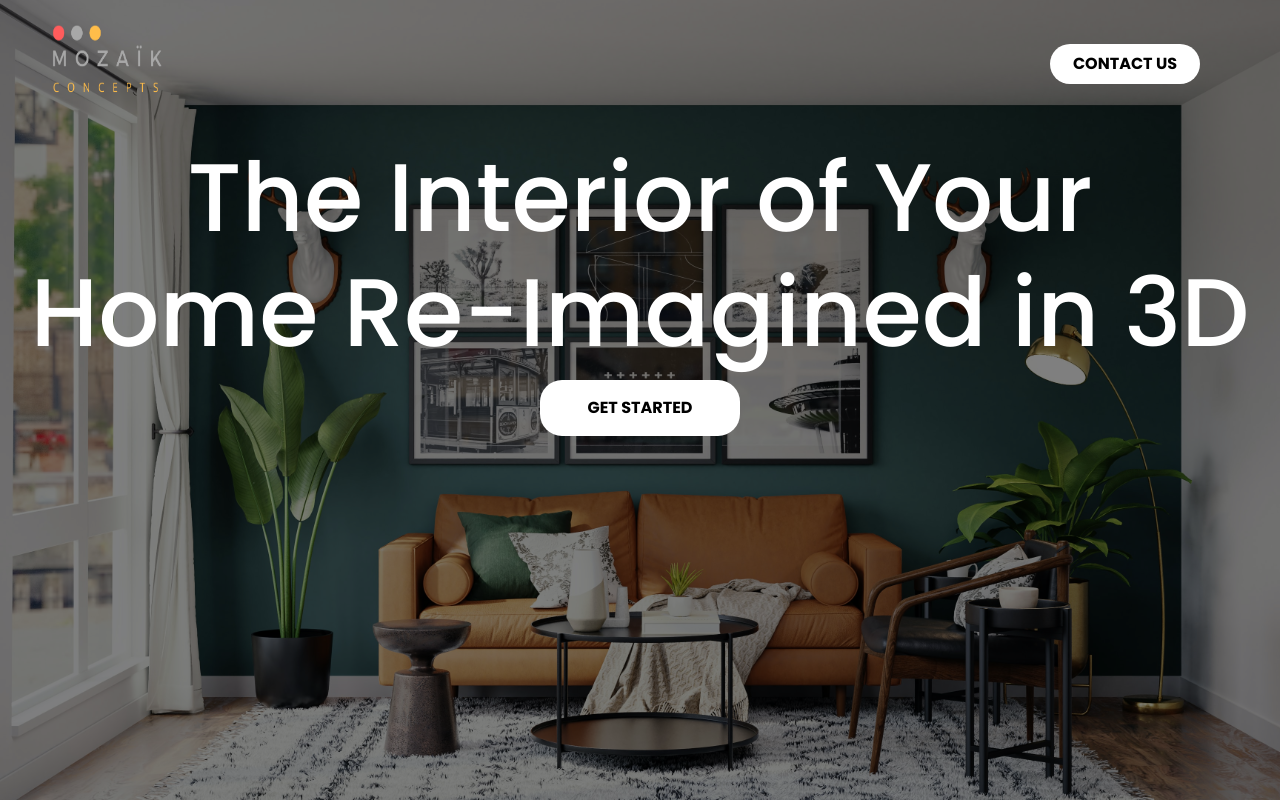
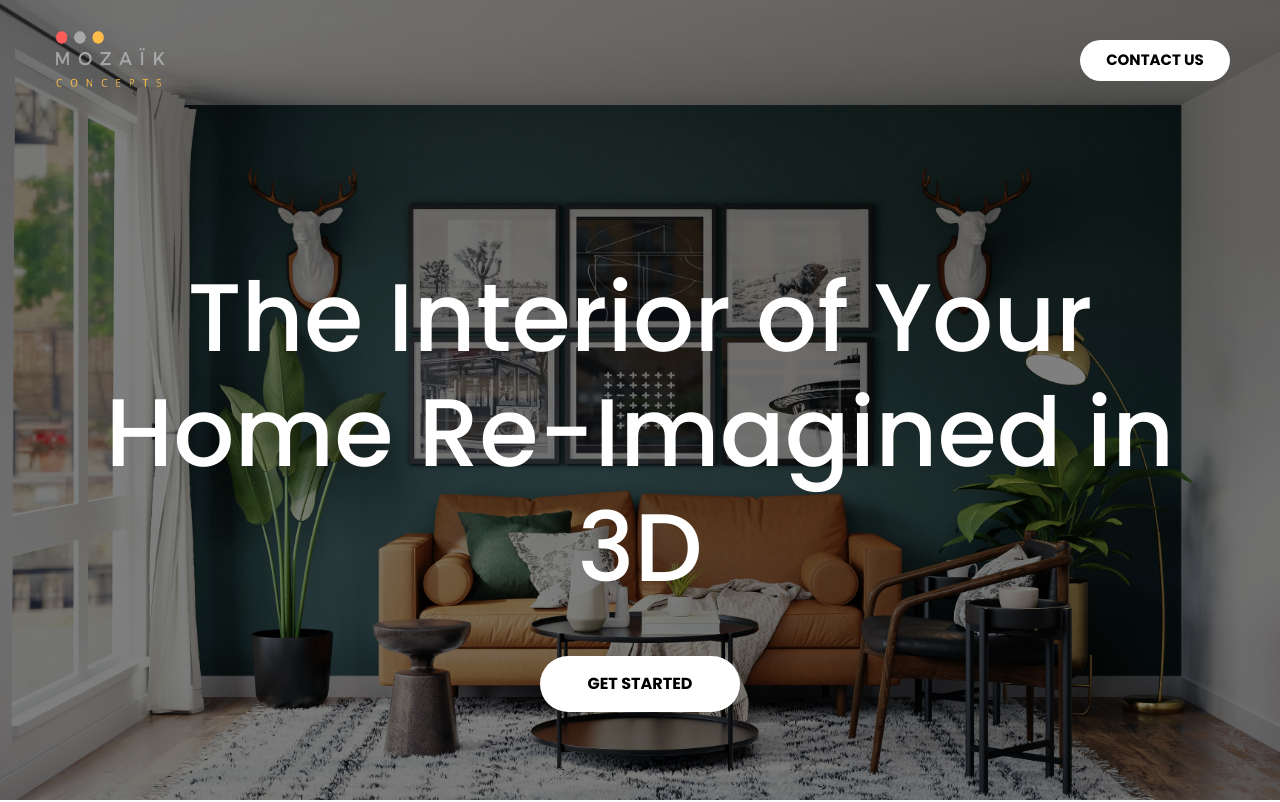
Before and after one commit to ArseneMerci/promotion-typeform, a Next.js app: page / in a window 1280 px wide. Shown: the top 802 px of the page. Built offline with nearby package versions, Linux system fonts and the light colour scheme.

Commit message:
modifying items positioning on home page

```diff
--- a/pages/index.js
+++ b/pages/index.js
@@ -4,12 +4,8 @@ import Stepper from 'react-stepper-horizontal'
 import { useRouter } from 'next/router'
 import Head from 'next/head';
 import Link from 'next/link';
-import { BiSearch } from "react-icons/bi"
-import { FaShippingFast,FaCertificate,FaFacebookF } from "react-icons/fa"
+import { FaShippingFast,FaCertificate } from "react-icons/fa"
 import { MdOutlineVerified } from "react-icons/md"
-import { RiDoubleQuotesL,RiInstagramFill } from "react-icons/ri"
-import { IoIosArrowUp,IoIosArrowDown} from "react-icons/io"
-import { GiHamburgerMenu } from "react-icons/gi"
 import profile from '../public/assets/aboute4.jpg'
 
 export default function Home() {
@@ -21,34 +17,32 @@ export default function Home() {
         <meta name="description" content="" />
         <link rel="icon" href="/assets/logo.png" />
       </Head>
-        <div className={`container-fluid ${styles.container}`}>
-            <div className={styles.overlay}>
-                <div className={`row ${styles.navbar}`}>
-                    <div className={`col-lg-2 col-md-6 col-sm-2 ${styles.logoContainer}`}>
+        <div className={styles.container}>
+            <div className={styles.navbar}>
+                <div className={styles.logoContainer}>
                     <Link href="https://mozaikconcepts.com">
                         <a>
                         <Image
                             src="/assets/logoLight.png"
                             alt="logo"
                             width={120}
-                                height={120}
+                            height={100}
                         />
                         </a>
                     </Link>
                 </div>
-                    <div className={`col-lg-10 col-md-6 col-sm-6 ${styles.menuContainer}`}>
+                <div className={styles.menuContainer}>
                     <Link href="https://www.mozaikconcepts.com/Contact"><button >Contact Us</button></Link>
                     <span></span>
                 </div>
             </div>
-                <div className={`row ${styles.headerContainer}`}>
-                    <div className={`col-lg-12 col-sm-12 ${styles.headerText}`}>
-                        <h1><center>The Interior of Your</center>Home Re-Imagined in 3D</h1>
+            <div className={styles.headerContainer}>
+                <div className={styles.headerText}>
+                    <h1>The Interior of Your Home Re-Imagined in 3D</h1>
                 </div>
-                    <div className={`col-lg-12 col-sm-12 ${styles.headerSubText}`}>
+                <div className={styles.headerSubText}>
                     <Link href="/order"><button >Get Started</button></Link>
                     <span></span>
-                    </div>
                 </div>
             </div>
         </div>
@@ -128,59 +122,6 @@ export default function Home() {
                 </div>
             </div>
         </div>
-
-        {/* <div className="container-fluid">
-            <div className={` row ${styles.spaceContainer}`}>
-                <div className={` col-lg-12 col-sm-12 ${styles.spaceContent}`}>
-                    <p>
-                    Whether you are designing your house for the first time or renovating it, we can help you find your style
-                    as well as guiding you using our 3D rendering App and follow up on the whole project until it is completed
-                    </p>
     </div>
-            </div>
-        </div>
-        <div className="container-fluid">
-            <div className={` row ${styles.showStyleContainer}`}>
-                <div className={` col-lg-4  col-md-12 ${styles.styleContent}`}>
-                    <h4>Tell Us What You Want.</h4>
-                    <p>Through different steps, we get to understand your style and how you
-                        want your space to look like. </p>
-                </div>
-                <div className={` col-lg-8  col-md-12 ${styles.styleImage1}`}>
-                </div>
-            </div>
-        </div>
-        <div className="container-fluid ">
-            <div className={` row ${styles.showStyleContainer } ${styles.mar5} `}>
-            <div className={` col-lg-4  col-md-12 ${styles.styleContent}`} >
-                   <h4>Your Space Re-Imagined in 3D.</h4>
-                    <p>
-                        Using renowned softwares, our designers will come up with 3D concepts
-                        and moodboards that will help you visualize your desired space. They will also
-                        work hand in hand with you to make sure that they deliver a final product you are satisfied with.
-                    </p>
-                </div>
-                <div className={` col-lg-8  col-md-12 ${styles.styleImage2} order-lg-first`} >
-
-                </div>
-
-            </div>
-        </div>
-        <div className="container-fluid">
-            <div className={` row ${styles.showStyleContainer} ${styles.mar5}`}>
-                <div className={` col-lg-4 pt-3 col-md-12 ${styles.styleContent}`}>
-                    <h4>Happiness Guarantee.</h4>
-                    <p>
-                        On top of the 3D concepts and moodboards, our team will also provide you with a shopping list
-                        of every item included in the design to make shopping list of every item included in the design
-                        to make shopping and the whole experience easy for you.
-                    </p>
-                </div>
-                <div className={` col-lg-8  col-md-12 ${styles.styleImage3}`}>
-                </div>
-            </div>
-        </div> */}
-    </div>
-
   );
 }
--- a/styles/HomePage.module.css
+++ b/styles/HomePage.module.css
@@ -8,62 +8,41 @@
 
 }
 .container{
-    min-height:100vh;
-    background:black;
+    height:100vh;
     background:rgba(0,0,0,0.5) url("../public/assets/header-intro.jpg");
     background-blend-mode: darken;
     background-position:center;
     background-size: cover;
     background-repeat: no-repeat;
-    z-index:100;
+    display: grid;
+    grid-template-rows: 1fr 3fr;
+    /* flex-direction: column;
+    justify-content: space-between; */
+ }
+ .navbar{
+    display: flex;
+    flex-direction: row;
+    justify-content: space-between;
+    color:white;
+    padding: 10px 50px;
+    height: 10%;
+    width: 100%;
+ }
 
-    /* padding-left: 0 !important;
-    padding-right: 0 !important; */
+ .logoContainer{
+    align-self: flex-start;
  }
- /* .overlay{
-    background: rgba(0,0,0,0.5);
-    min-height:100vh;
-    z-index:100;
-    width: 100%;
- } */
- /* .container::before{
-     background:black;
-     max-width:100%;
-     height:100%;
-     padding:0;
-     position:absolute;
-     content: '';
-     left:0;
-     z-index:-1;
- } */
- .navbar{
-     background:transparent;
-     height:70px;
-     z-index:100;
-     color:white;
- }
- .logoContainer{
-     /* height:80px; */
-     display:flex;
-     align-items:center;
-     justify-content:center;
- }
- .logoContainerImg{
-     width: 100px;
-     height: 100px;
- }
+
  .menuContainer{
-     display:flex;
-     align-items:center;
-     justify-content: flex-end;
-     padding-right:3rem;
+    /* padding-right:3rem; */
  }
  .menuContainer button{
-     padding:7px;
+     padding:8px 15px;
      width:150px;
      border-radius:22px;
      border:1px solid transparent;
-     margin-right:2rem;
+     margin-top:30px;
+     font-size: 15px;
      font-weight: bold;
      background-color:white;
      text-transform: uppercase;
@@ -72,21 +51,17 @@
    background-color:#e59400;
  }
  .headerContainer{
-     /* min-height:300px; */
-     /* margin-top:1rem; */
-     margin: auto;
+    height: 80%;
+    align-self: flex-start;
+    width: 90%;
+    margin: auto;
  }
- .headerText{
-   height:300px;
-   display:flex;
-   flex-direction: column;
-   align-items: center;
-   justify-content:flex-end;
-   color:white;
 
- }
  .headerText h1{
-     font-size:6rem;
+    font-size:6rem;
+    text-align: center;
+    color:white;
+    margin-bottom: 50px;
  }
  .headerSubText{
      display:flex;
@@ -99,7 +74,7 @@
  .headerSubText button{
     padding:15px;
     width:200px;
-    border-radius:22px;
+    border-radius:30px;
     border:1px solid transparent;
     /* margin-right:2rem; */
     font-weight: bold;
@@ -108,6 +83,7 @@
  }
  .headerSubText button:hover{
      background-color:#e59400;
+     color: #fff;
  }
  .spaceContainer{
      background:#fff;
```
Lines whose indentation alone changed are shown as unchanged.
